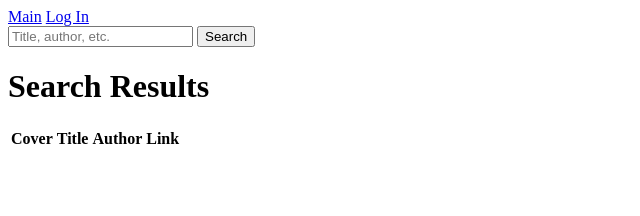
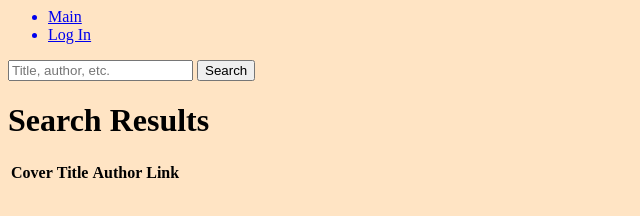
Before and after one commit to TKovacs03/INST377GroupProject, a website: page public/searchpage.html in a window 1280 px wide. Shown: the whole page, without its empty margins (0-640 px from the left). Drawn offline with nearby package versions, Linux system fonts and the light colour scheme.

Commit message:
Update searchpage.html

```diff
--- a/public/searchpage.html
+++ b/public/searchpage.html
@@ -3,11 +3,14 @@
         <title>Search Page</title>
         <script src="searchpage.js"></script>
         <script src="https://code.jquery.com/jquery-3.7.0.js"></script>
+        <link rel="stylesheet" href="searchpage.css">
     </head>
-    <body>
-        <nav>
-            <a href="mainpage.html">Main</a>
-            <a href="login.html">Log In</a>
+    <body style="background-color: bisque;">
+        <nav id="main-nav">
+            <ul>
+                <a href="mainpage.html"><li>Main</li></a>
+                <a href="login.html"><li>Log In</li></a>
+            </ul>
         </nav>
         <div id="search">
         <form id="searchBar">
```
